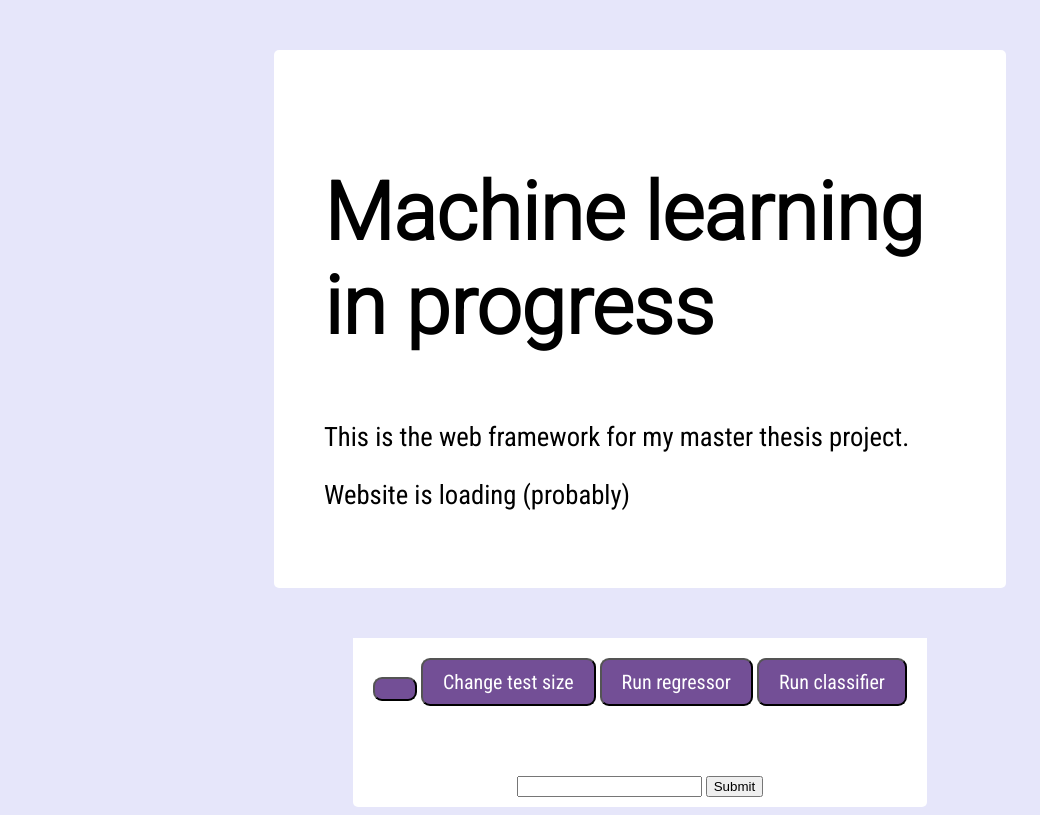
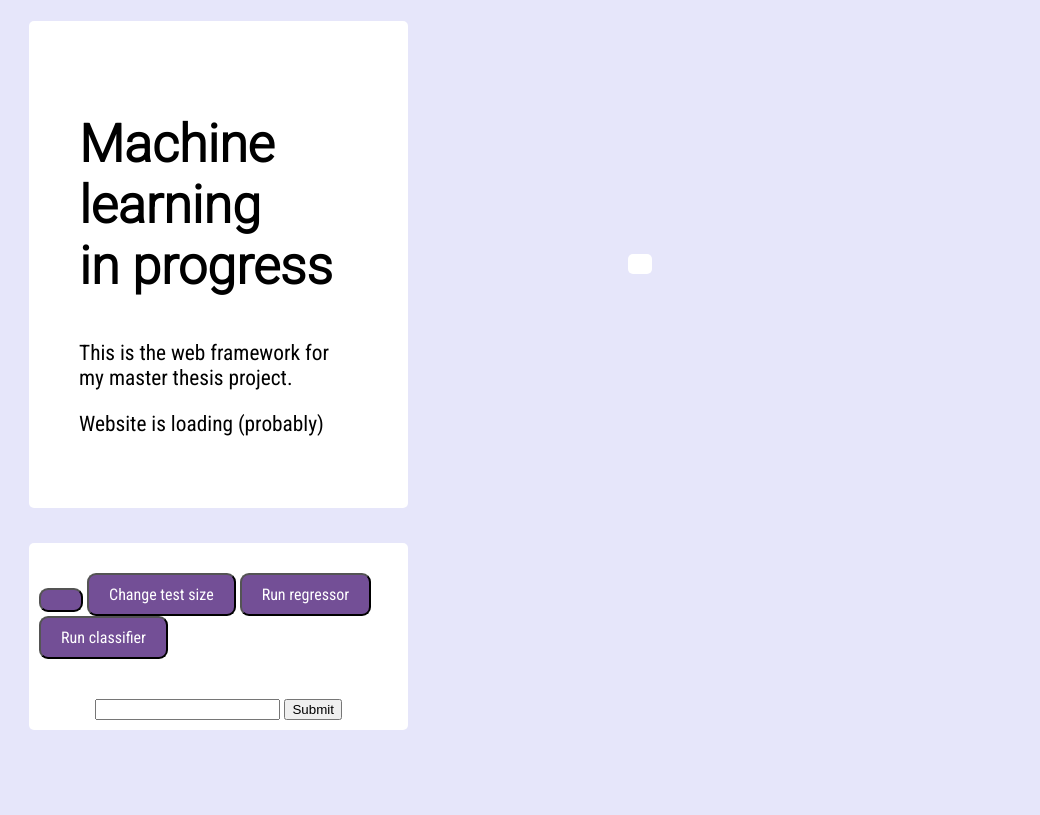
Before and after one commit to perfjes/mastern, a Flask app: page / in a window 1280 px wide. Shown: the whole page, without its empty margins (0-1040 px from the left). After the commit the page ends 730 px from the top, so only its background shows below. Run offline with Flask 2, Linux system fonts and the light colour scheme; some libraries are stand-ins or nearby versions.

Commit message:
implemented css grid template for simple structuring of web gui elements, slight alterations to html file and css for better structure.

```diff
--- a/compute/webinterface/static/main.css
+++ b/compute/webinterface/static/main.css
@@ -2,27 +2,55 @@ body {
     background-color: lavender;
 }
 
+/****************************** GRID ******************************/
+#gridwrapper {
+    display: grid;
+    grid-template-columns: repeat(3, 1fr);
+    grid-auto-rows: minmax(10px, auto);
+}
+
+/****************************** TITLE ******************************/
 #title {
-    width: 50%;
+    grid-column: 1;
+    grid-row: 1 / 2;
+    width: fit-content;
     height: auto;
-    margin: 50px auto;
+    margin: 3% 5%;
     background-color: white;
     border-radius: 5px;
     padding: 50px;
     font-family: 'Roboto', sans-serif;
-    font-size: 40pt;
+    font-size: 26pt;
 }
 
 #title p {
-    font-size: 20pt;
+    font-size: 16pt;
     font-family: 'Roboto Condensed', sans-serif;
+}
+
+/****************************** INPUT ******************************/
+#input {
+    grid-column: 1;
+    grid-row: 3;
+    background-color: white;
+    border-radius: 5px;
+    width: fit-content;
+    height: fit-content;
+    margin: 3% 5%;
+}
+
+#splitbox {
+    width: fit-content;
+    height: fit-content;
+    margin: auto;
+    padding: 10px;
 }
 
 #buttons {
     width: fit-content;
     height: auto;
     margin: 20px auto;
-    padding: 20px;
+    padding: 10px;
     background-color: white;
     border: 0;
     font-family: inherit;
@@ -34,7 +62,7 @@ body {
     border-radius: 9px;
     font-family: 'Roboto Condensed', sans-serif;
     color: white;
-    font-size: 20px;
+    font-size: 16px;
     background: #734f96;
     padding: 10px 20px 10px 20px;
     text-decoration: none;
@@ -49,6 +77,17 @@ body {
 
 button:focus {
     outline:0;
+}
+
+/****************************** DATA TABLE ******************************/
+#data {
+    grid-column: 2 / 3;
+    background-color: white;
+    border-radius: 5px;
+    width: fit-content;
+    height: fit-content;
+    margin: auto;
+    font-family: 'Roboto', sans-serif;
 }
 
 .dataframe {
@@ -70,15 +109,6 @@ button:focus {
     border-top: 2px solid #734f96;
 }
 
-#data {
-    background-color: white;
-    border-radius: 5px;
-    width: fit-content;
-    height: fit-content;
-    margin: auto;
-    font-family: 'Roboto', sans-serif;
-}
-
 #data thead th, td {
     padding: 3px;
     background-color: white;
@@ -90,7 +120,6 @@ button:focus {
     height: fit-content;
     padding: 10px;
     margin: auto;
-
 }
 
 #results_table td {
@@ -100,10 +129,3 @@ button:focus {
     margin: auto;
     font-family: 'Roboto', sans-serif;
 }
-
-#splitbox {
-    width: fit-content;
-    height: fit-content;
-    margin: auto;
-    padding: 10px;
-}
--- a/compute/webinterface/static/script/handlebar.js
+++ b/compute/webinterface/static/script/handlebar.js
@@ -2,6 +2,8 @@ var reg = 'reg',
     clas = 'clas';
 
 $(document).ready(function() {
+
+    $
 
     $('#regress').click(function() {
         $('.result_element').remove();
--- a/compute/webinterface/templates/index.html
+++ b/compute/webinterface/templates/index.html
@@ -11,28 +11,34 @@
         <script src="../static/script/handlebar.js"></script>
     </head>
     <body>
+        <div id="gridwrapper">
             <section id="title">
                 <h1>Machine learning<br>in progress</h1>
                 <p>This is the web framework for my master thesis project.</p>
                 <p id="status">Website is loading (probably)</p>
             </section>
 
-        <section id="data">
+            <section id="input">
                 <form id="buttons" method="post">
                     <button type="button" value="Load data" name="loaddata"></button>
                     <button type="button" id="split" value="Change split value" name="split"> Change test size </button>
                     <button type="button" id="regress" value="Regress" name="regress"> Run regressor </button>
                     <button type="button" id="classify" value="Classify" name="classify"> Run classifier </button>
                 </form>
-            <table id="results_table">
-            </table>
-            {{ data | safe }}
-            {{ mae | safe }}
 
                 <form action="{{ '/split' }}" method="POST" id="splitbox">
                     <input name="split" id="splot">
                     <input type="submit" id="commit">
                 </form>
             </section>
+
+            <section id="data">
+                <table id="results_table">
+                    {{ data | safe }}
+                    {{ mae | safe }}
+                </table>
+
+            </section>
+        </div>
     </body>
 </html>
```
Lines whose indentation alone changed are shown as unchanged.
